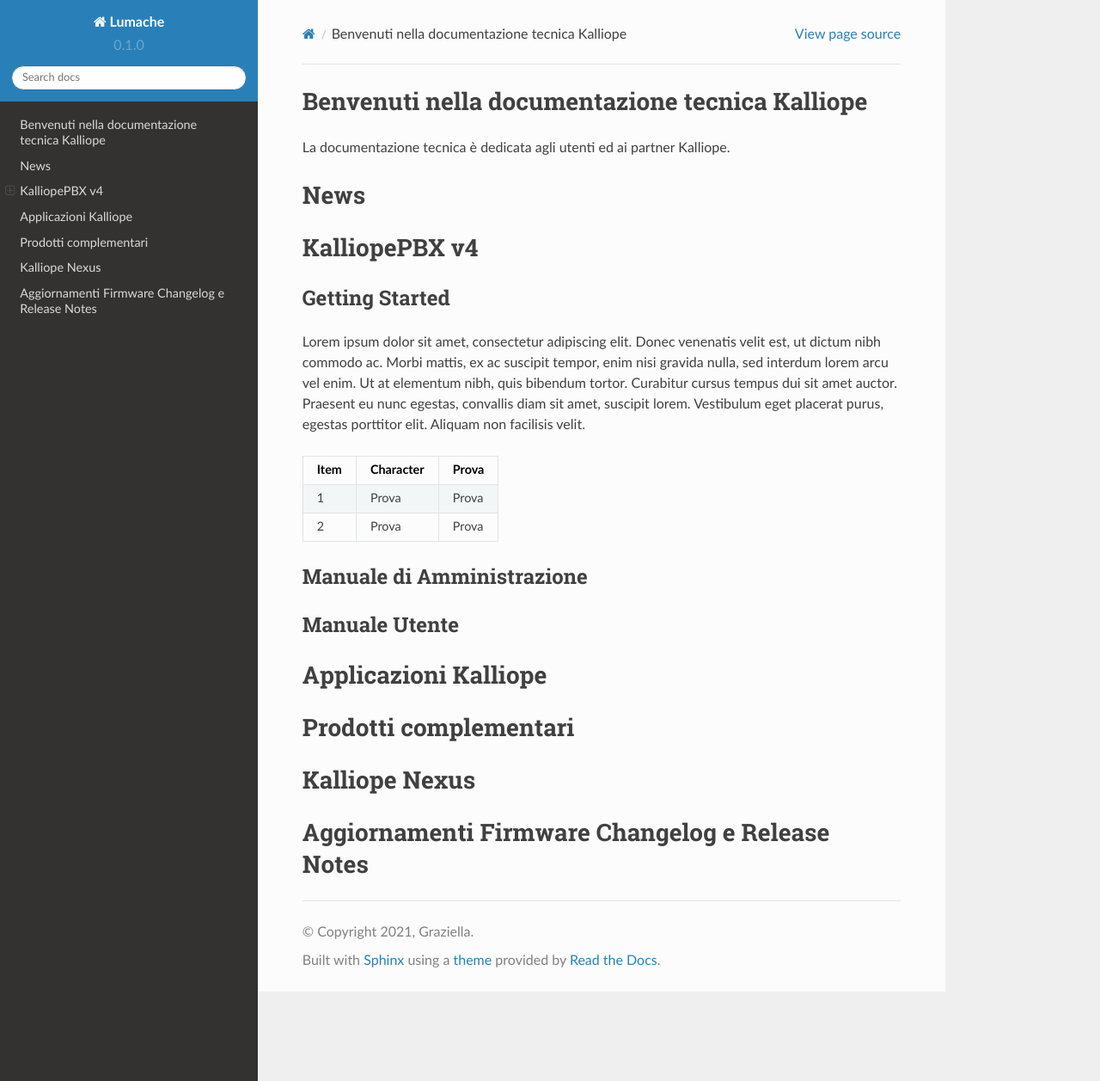
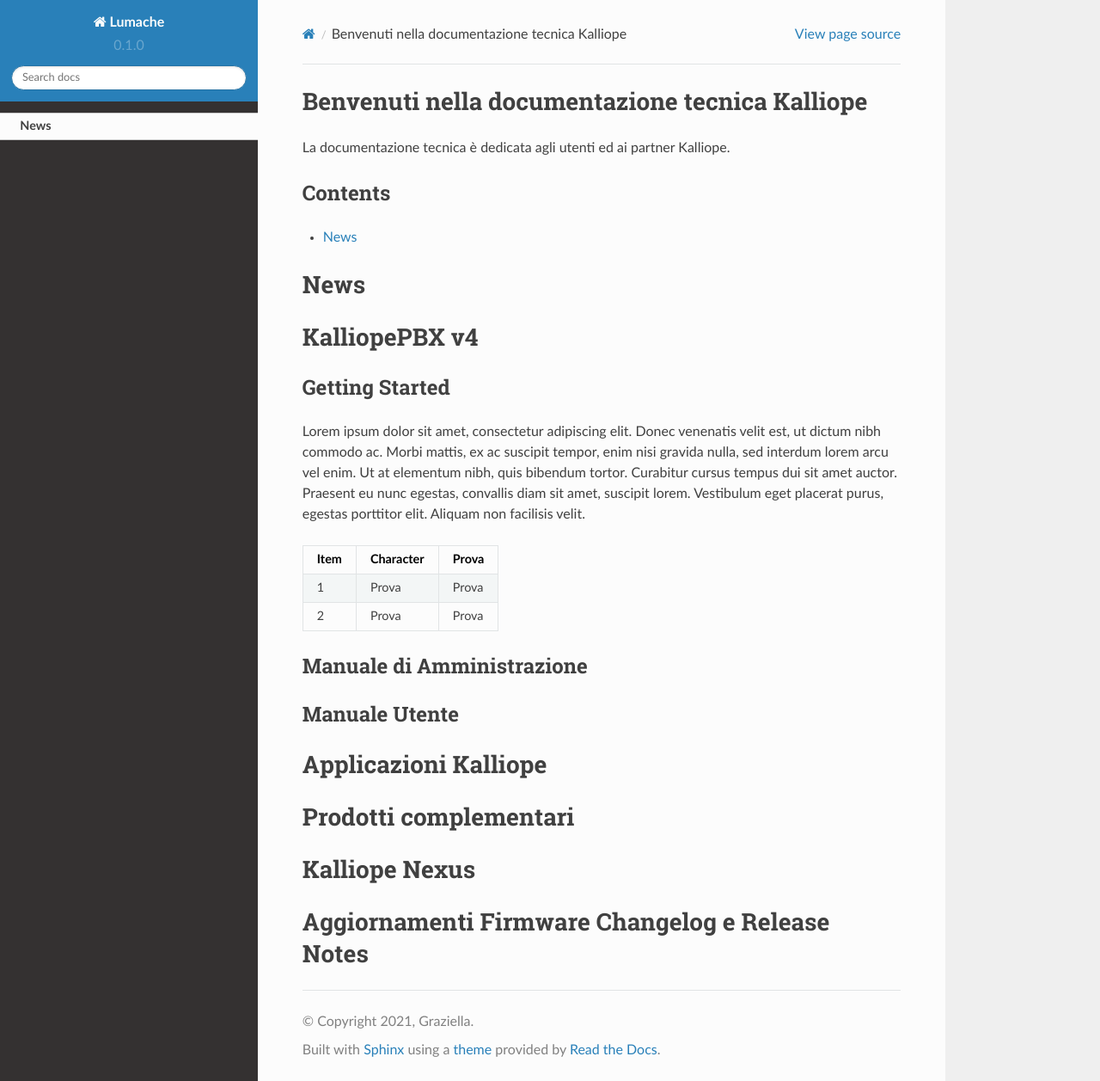
Before and after one commit to mirianatroccoli/KalliopeDoc-it, a Sphinx documentation site: the page built from docs/source/index.rst, in a window 1280 px wide and 1257 px high. Shown: the whole window at 86% size. Built offline with Sphinx 7.4.7 and the Read the Docs theme 2.0.0, drawn with Linux system fonts in a browser that asks for light colours; pages that are not in the unit, such as notebooks, are missing from menus; some of the changed lines change nothing that is shown.

Commit message:
Update index.rst

```diff
--- a/docs/source/index.rst
+++ b/docs/source/index.rst
@@ -2,14 +2,16 @@
 ==========================
 La documentazione tecnica è dedicata agli utenti ed ai partner Kalliope.
 
+Contents
+--------
 
 .. toctree::
-   :maxdepth: 3
-   :caption: Contents:
 
-   numeric
-   network
-   in_out
+   News <self>
+   KalliopePBX v4
+   Manuali
+   Add-on
+
 
 News
 ==========
```
